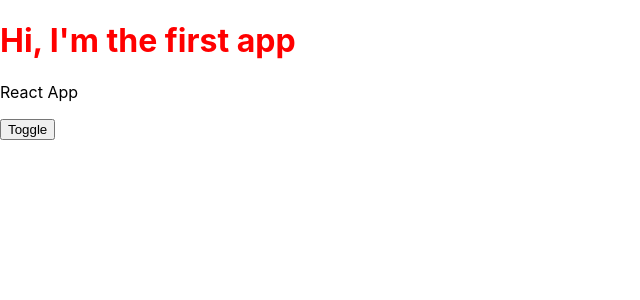
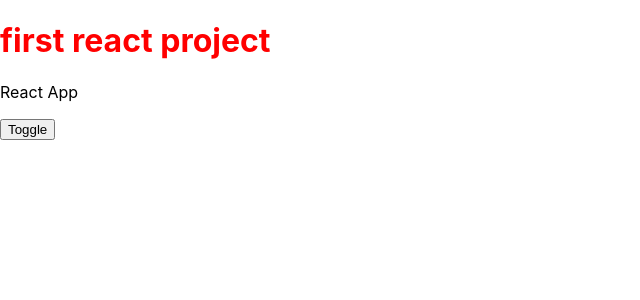
Before and after one commit to mullaned/react-init, a React app: page / in a window 1280 px wide. Shown: the top 300 px of the page, without its empty margins (0-640 px from the left). Built offline with nearby package versions, Linux system fonts and the light colour scheme.

Commit message:
app props

```diff
--- a/src/components/Cockpit/Cockpit.js
+++ b/src/components/Cockpit/Cockpit.js
@@ -20,7 +20,7 @@ const cockpit = (props) => {
 
   return (
     <div className={classes.Cockpit}>
-      <h1 className={customClasses}>Hi, I'm the first app</h1>
+      <h1 className={customClasses}>{props.title}</h1>
       <p className={otherClasses.join(' ')}>React App</p>
       <button
         className={btnClass}
--- a/src/containers/App.js
+++ b/src/containers/App.js
@@ -56,6 +56,7 @@ class App extends Component {
     return (
         <div className={classes.App}>
           <Cockpit
+            title= {this.props.appTitle}
             showPersons={this.state.showPersons}
             persons={this.state.persons}
             clicked={this.togglePersonsHandler}
--- a/src/index.js
+++ b/src/index.js
@@ -4,7 +4,7 @@ import './index.css';
 import App from './containers/App';
 import * as serviceWorker from './serviceWorker';
 
-ReactDOM.render(<App />, document.getElementById('root'));
+ReactDOM.render(<App appTitle="first react project"/>, document.getElementById('root'));
 
 // If you want your app to work offline and load faster, you can change
 // unregister() to register() below. Note this comes with some pitfalls.
```
